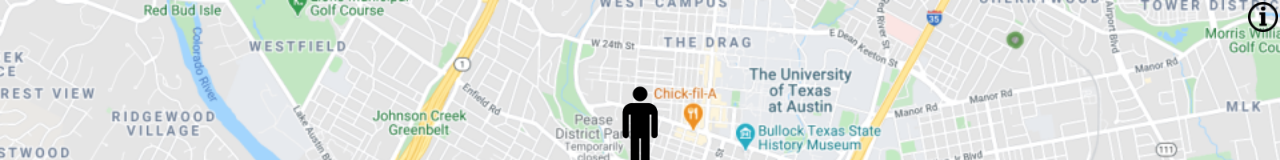
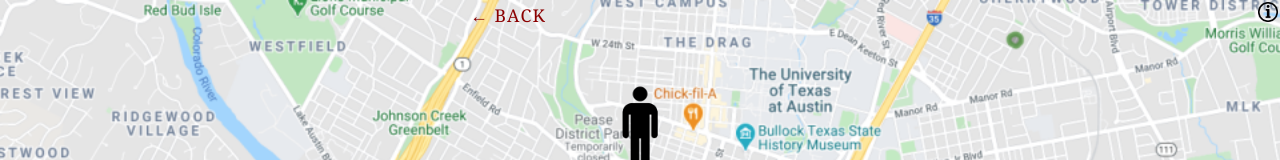
Before and after one commit to Alex-Verh/zeroWaste, a React (Vite) app in the folder ZeroWaste/: page /donation in a window 1280 px wide. Shown: the top 160 px of the page. Built offline with nearby package versions, Linux system fonts and the light colour scheme.

Commit message:
Implemented back btn on all pages

```diff
--- a/ZeroWaste/src/pages/CurrentProducts.tsx
+++ b/ZeroWaste/src/pages/CurrentProducts.tsx
@@ -246,6 +246,8 @@
 
             <IonContent>
                 <div className='custom-background'>
+                <IonButton href="/home" fill="clear" id='button-next' style={{ top: "3.4em", right:"-0.2em", fontSize: "0.8em" }}>← Back</IonButton>
+
                     <h2><b style={{ marginLeft: '5px' }}>Current Products</b></h2>
                     <sub style={{ fontSize: '15px' }}>Manage your current product list</sub>
 
--- a/ZeroWaste/src/pages/Donation.tsx
+++ b/ZeroWaste/src/pages/Donation.tsx
@@ -127,6 +127,7 @@
 
 	return (
 		<IonPage>
+			<IonButton href="/home" fill="clear" id='button-next' style={{ zIndex:"9999", top: "-0.1em", left:"-15em", fontSize: "1.1em", color:"#8b0000" }}>← Back</IonButton>
 
 			<div onClick={showInfo} className='info-btn'>
 				<img src="/assets/info.png" alt="info" />
--- a/ZeroWaste/src/pages/GroceriesList.css
+++ b/ZeroWaste/src/pages/GroceriesList.css
@@ -26,7 +26,7 @@
     font-size: small;
     position: absolute;
     right: 0;
-    top: 5.9%;
+    top: 6.3%;
     color: #005420;
 }
 
@@ -108,8 +108,8 @@
 .info-btn {
     z-index: 3;
     position: absolute;
-    width: 30px;
-    height: 30px;
+    width: 20px;
+    height: 20px;
     top: 2px;
     right: 2px;
 }
--- a/ZeroWaste/src/pages/GroceriesList.tsx
+++ b/ZeroWaste/src/pages/GroceriesList.tsx
@@ -470,6 +470,8 @@
             </IonHeader>
             <IonContent fullscreen>
                 <div className='custom-background'>
+                <IonButton href="/home" fill="clear" id='button-next' style={{ top: "1.3em", right:"0em", fontSize: "0.8em" }}>← Back</IonButton>
+
                     <h2><b style={{ marginLeft: '5px' }}>Grocery List</b></h2>
                     <sub style={{ fontSize: '15px' }}>Press to select the items you want to add</sub>
                     <IonButton href="/final-grocery-list" fill="clear" id='button-next' onClick={storeItems}>Next</IonButton>
```
